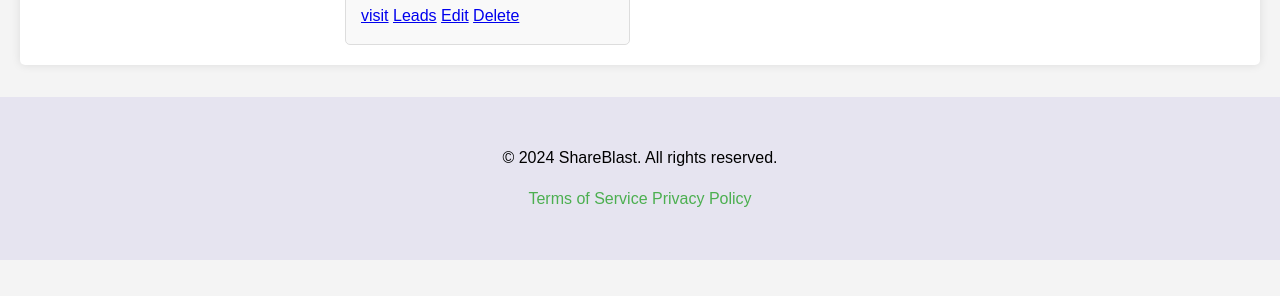
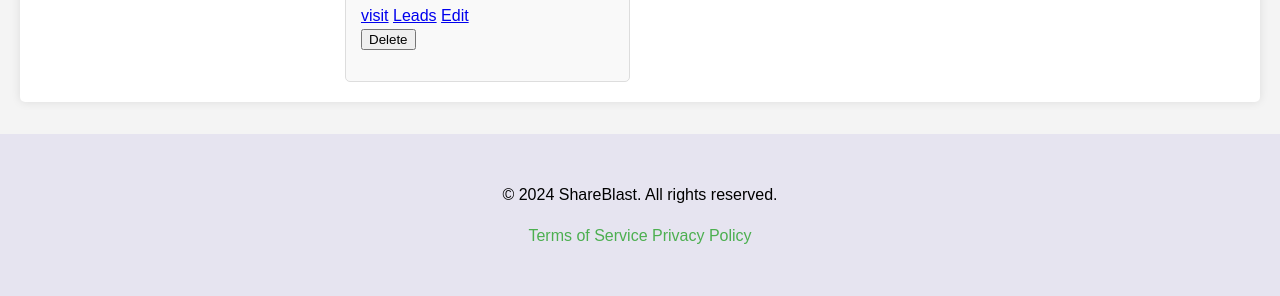
Before and after one commit to simowardi/ShareBlast, a Flask app: page /account/user_giveaways in a window 1280 px wide. Shown: the part 443-739 px from the top of the page. Run offline with Flask 2, Linux system fonts and the light colour scheme; a user stored in the database is signed in; tables that the repository leaves empty hold one stand-in row (values such as "Sample post"); grey boxes marked "Sample" are stand-in pictures.

```diff
--- a/templates/usergiveaways.html
+++ b/templates/usergiveaways.html
@@ -38,13 +38,15 @@
 		<a href="{{ url_for('giveaway.view_giveaway', giveaway_id=giveaway.id) }}" class="action-button">visit</a>
         <a href="{{ url_for('giveaway.view_leads', giveaway_id=giveaway.id) }}" class="action-button">Leads</a>
         <a href="{{ url_for('giveaway.edit_giveaway', giveaway_id=giveaway.id) }}" class="action-button">Edit</a>
-        <a href="{{ url_for('giveaway.delete_giveaway', giveaway_id=giveaway.id) }}" class="action-button delete-button">Delete</a>
+        <form action="{{ url_for('giveaway.delete_giveaway', giveaway_id=giveaway.id) }}" method="POST" class="delete-form">
+			<input type="hidden" name="_method" value="DELETE">
+			<button type="submit" class="action-button delete-button">Delete</button>
+		  </form>
 	  </div>
-    </div>
-    {% else %}
-    <p class="no-giveaways">You haven't created any giveaways yet. <a href="{{ url_for('giveaway.create_giveaway') }}">Create your first giveaway!</a></p>
-    {% endfor %}
-  </div>
+	  {% else %}
+	  <p class="no-giveaways">You haven't created any giveaways yet. <a href="{{ url_for('giveaway.create_giveaway') }}">Create your first giveaway!</a></p>
+	  {% endfor %}
+	</div>
 </main>
 
 <footer>
```
